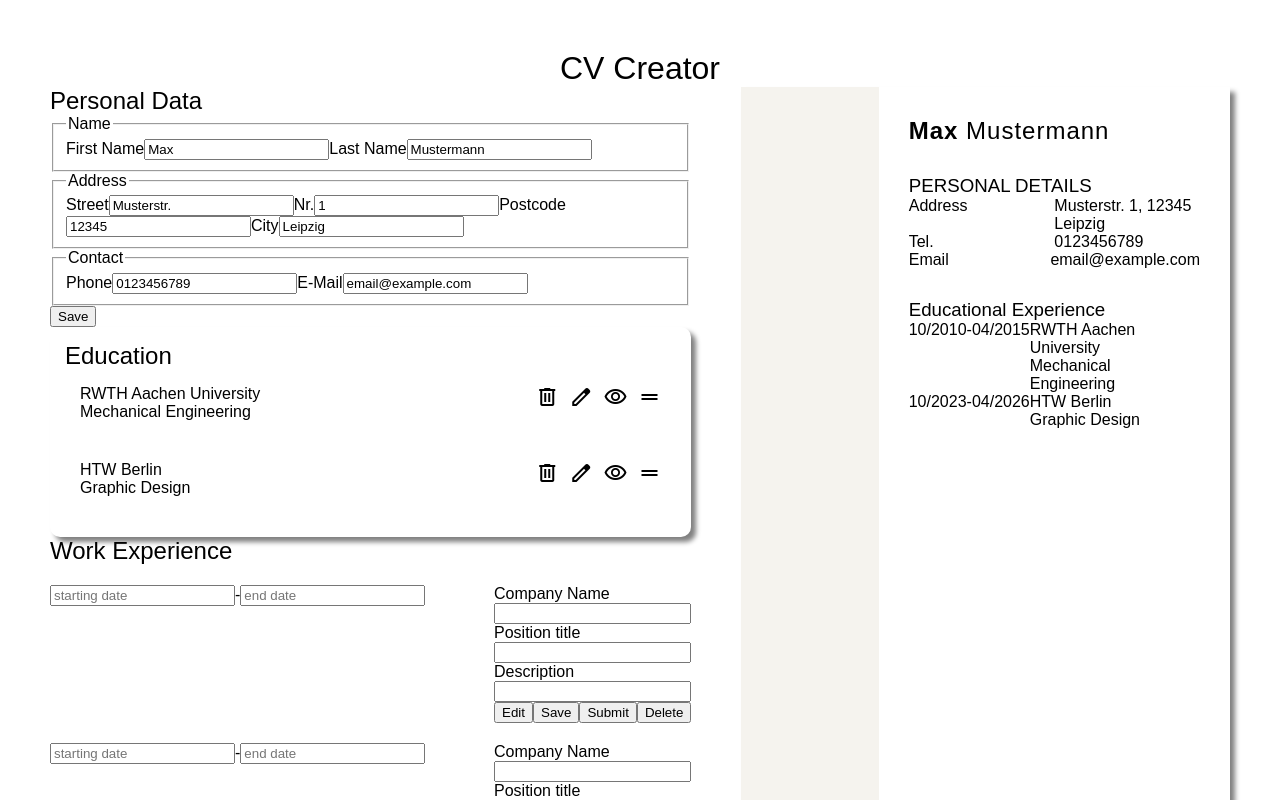
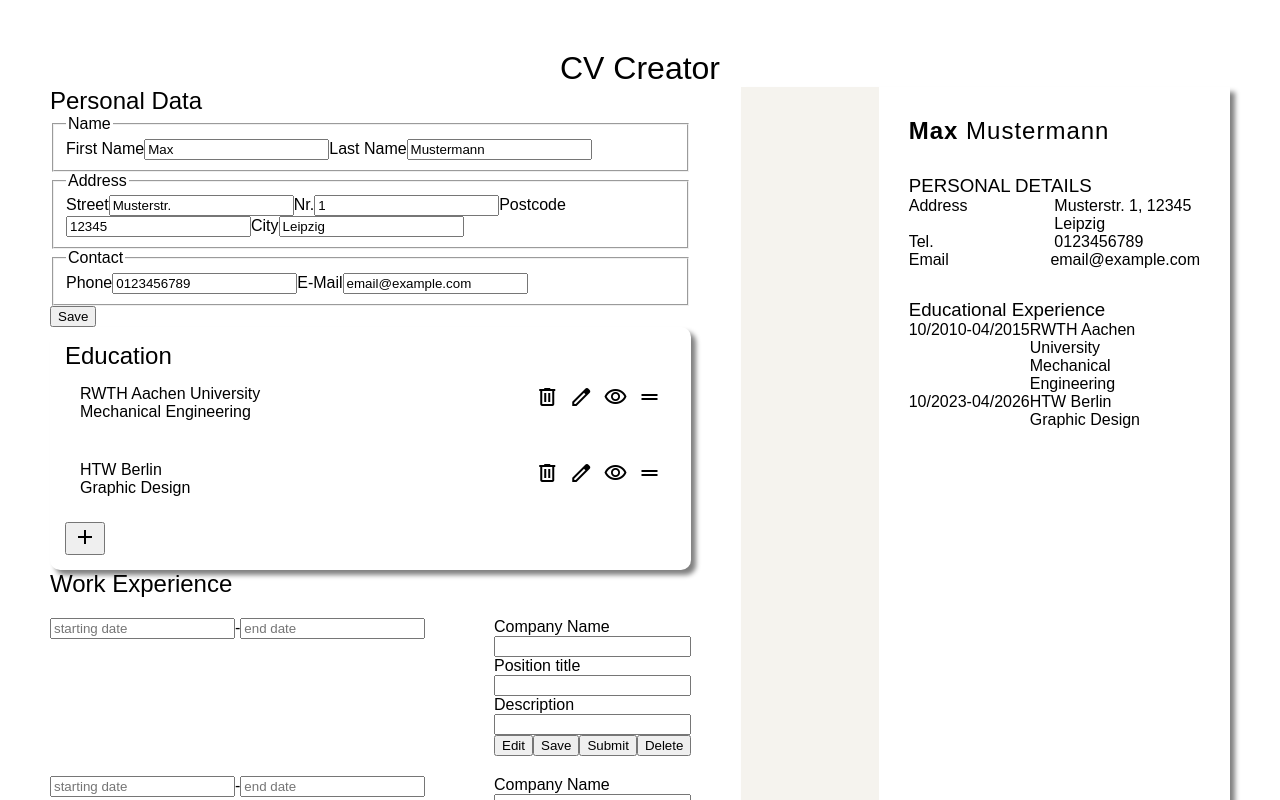
Before and after one commit to tln12/cv-project, a React (Vite) app: page / in a window 1280 px wide. Shown: the top 800 px of the page. Built offline with nearby package versions, Linux system fonts and the light colour scheme; a web font is replaced by a local one.

Commit message:
add handler to create entry (education)

```diff
--- a/src/App.jsx
+++ b/src/App.jsx
@@ -37,6 +37,7 @@ function App() {
       id: uuidv4()
     }
   ]);
+  const [educationControlStatus, setEducationControlStatus] = useState({mode: 'list', object: {}});
 
   function handleChange(e) {
     let property = e.target.id;
@@ -82,6 +83,12 @@ function App() {
     setEducation(newEducation);
   };
 
+  function handleCreateEntry() {
+    const newEntry = { startingDate: '', endDate: '', schoolName: '', titleOfStudy: '', id: uuidv4() };
+    setEducation([...education, newEntry]);
+    setEducationControlStatus({mode: 'create', object: newEntry});
+  }
+
   function handleEdit() {
     const editBtn = document.getElementById('edit');
     const saveBtn = document.getElementById('save');
@@ -111,6 +118,9 @@ function App() {
           <EExperienceControl
             education={education}
             handleChange={handleChangeEducation}
+            handleCreateEntry={() => handleCreateEntry()}
+            handleEdit2={e => handleEditEducation}
+            controlStatus={educationControlStatus}
           />
           <WorkExperienceForm />
         </section>
--- a/src/components/educational-experience/EExperienceControl.jsx
+++ b/src/components/educational-experience/EExperienceControl.jsx
@@ -1,5 +1,6 @@
 import { useState } from 'react';
 import './EExperience.css';
+import { v4 as uuidv4 } from 'uuid';
 
 function EEListElement({ entry, handleEdit }) {
     return(
@@ -18,7 +19,7 @@ function EEListElement({ entry, handleEdit }) {
     );
 }
 
-function EEList({ education, handleEdit }) {
+function EEList({ education, handleEdit, handleCreateEntry }) {
     let educationEntries = education.map(entry => {
         return(
             <EEListElement
@@ -28,13 +29,20 @@ function EEList({ education, handleEdit }) {
             />
         );
     });
-    return <ul>{educationEntries}</ul>;
+    return (
+        <>
+            <ul>{educationEntries}</ul>
+            <button onClick={handleCreateEntry}>
+                <span className="material-symbols-outlined ">add</span>
+            </button>
+        </>
+    );
 }
 
-function EEForm({ education, handleChange, handleReturn }) {
+function EEForm({ education, handleChange, handleReturn, mode }) {
     return(
         <form className="ee-entry" data-id={education.id}>
-            <span className="material-symbols-outlined" onClick={handleReturn}>arrow_back</span>
+            {mode != 'create' && <span className="material-symbols-outlined" onClick={handleReturn}>arrow_back</span>}
             <div className="ee-date">
                 <input id="starting-date" placeholder='starting date' value={education.startingDate} onChange={handleChange}></input>
                 <span>-</span>
@@ -46,21 +54,34 @@ function EEForm({ education, handleChange, handleReturn }) {
                 <label>Title of Study</label>
                 <input id="title-of-study" value={education.titleOfStudy} onChange={handleChange}></input>
             </div>
+            {mode == 'create' && <button type='submit'><span className="material-symbols-outlined" onClick={handleReturn}>close</span></button>}
             <button type='submit'><span className="material-symbols-outlined" onClick={handleReturn}>check</span></button>
         </form>
     );
 }
 
-export default function EExperienceControl({ education, handleChange }) {
+
+export default function EExperienceControl({ education, handleChange, controlStatus, handleCreateEntry }) {
     const [editForm, setEditForm] = useState(false);
     const [editId, setEditId] = useState('');
-    let content = <EEList education={education} handleEdit={(e) => handleEdit(e)}/>;
+    let content;
 
+    if(controlStatus.mode == 'list') {
+        content = <EEList education={education} handleEdit={(e) => handleEdit(e)} handleCreateEntry={handleCreateEntry}/>;
+    } else if (controlStatus.mode == 'create') {
+        content = <EEForm
+                    education={controlStatus.object}
+                    handleChange={handleChange}
+                    handleReturn={() => handleReturn()}
+                    mode={controlStatus.mode}
+                    />;
+    }
     if(editForm) {
         content = <EEForm
                     education={education.find(element => element.id == editId)}
                     handleChange={handleChange}
                     handleReturn={() => handleReturn()}
+                    mode={''}
                     />;
     }
 
```
